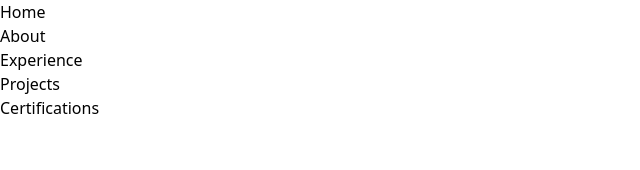
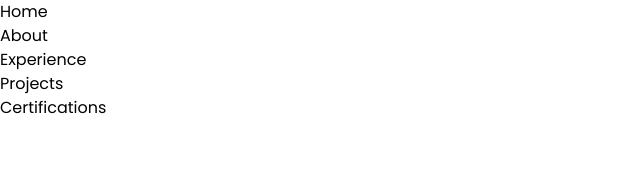
Before and after one commit to felixmacaspac/felixmacaspac.dev, a React (Vite) app: page / in a window 1280 px wide. Shown: the top 170 px of the page, without its empty margins (0-640 px from the left). Built offline with nearby package versions, Linux system fonts and the light colour scheme.

Commit message:
✨ create navigation bar

```diff
--- a/index.html
+++ b/index.html
@@ -4,7 +4,10 @@
     <meta charset="UTF-8" />
     <link rel="icon" type="image/svg+xml" href="/src/favicon.svg" />
     <meta name="viewport" content="width=device-width, initial-scale=1.0" />
-    <title>Vite App</title>
+    <title>Felix M.</title>
+    <link rel="preconnect" href="https://fonts.googleapis.com">
+    <link rel="preconnect" href="https://fonts.gstatic.com" crossorigin>
+    <link href="https://fonts.googleapis.com/css2?family=Krona+One&family=Poppins:wght@300;400;500;600;700&display=swap" rel="stylesheet">
   </head>
   <body>
     <div id="root"></div>
--- a/src/index.css
+++ b/src/index.css
@@ -1,3 +1,9 @@
 @tailwind base;
 @tailwind components;
 @tailwind utilities;
+
+@layer base {
+  body {
+    @apply font-default;
+  }
+}
--- a/tailwind.config.js
+++ b/tailwind.config.js
@@ -1,9 +1,14 @@
 module.exports = {
   content: [
     "./index.html",
-    "./src/**/*.{vue,js,ts,jsx,tsx}",
+    "./src/**/*.{js,ts,jsx,tsx}",
   ],
+  // darkMode: 'class',
   theme: {
+    fontFamily: {
+      'default': ['Poppins', 'sans-serif'],
+      'display': ['Krona One', 'sans-serif'],
+    },
     extend: {
       "colors": {
         "primary": {
```
